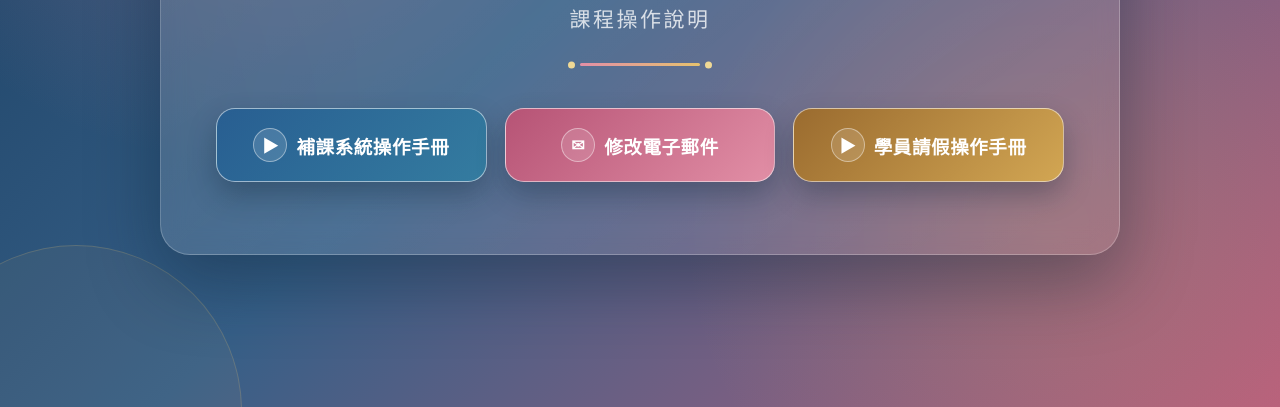
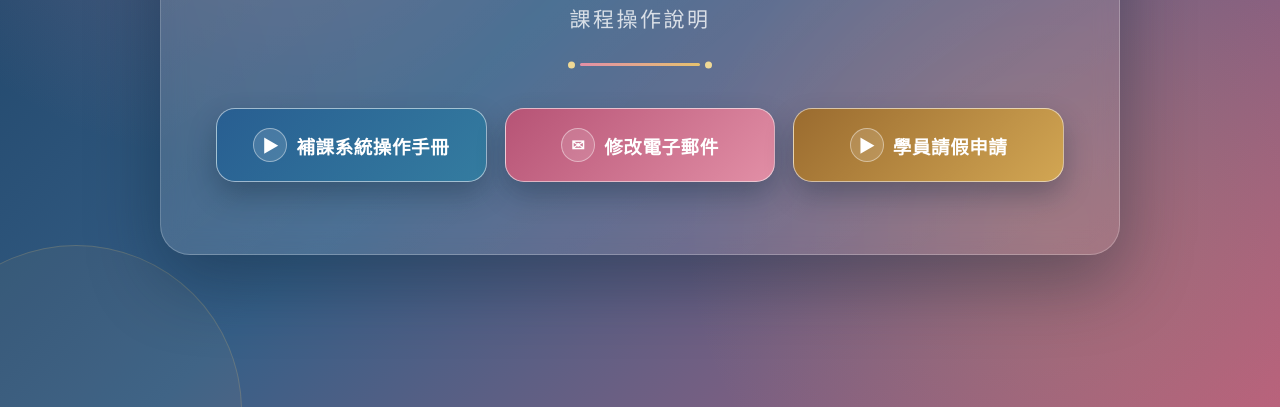
Before and after one commit to 5mingct1-spec/115DS, a plain HTML site: page index.html in a window 1280 px wide. Shown: the part 393-800 px from the top of the page. Drawn offline with Linux system fonts and the light colour scheme.

Commit message:
Update index.html

```diff
--- a/index.html
+++ b/index.html
@@ -679,7 +679,7 @@
           <span class="button-icon">▶</span>
 
           <span>
-            學員請假操作手冊
+            學員請假申請
           </span>
         </button>
 
@@ -756,7 +756,7 @@
     <header class="presentation-header">
 
       <h2 class="presentation-title">
-        學員請假操作手冊
+        學員請假申請
       </h2>
 
       <button
```
